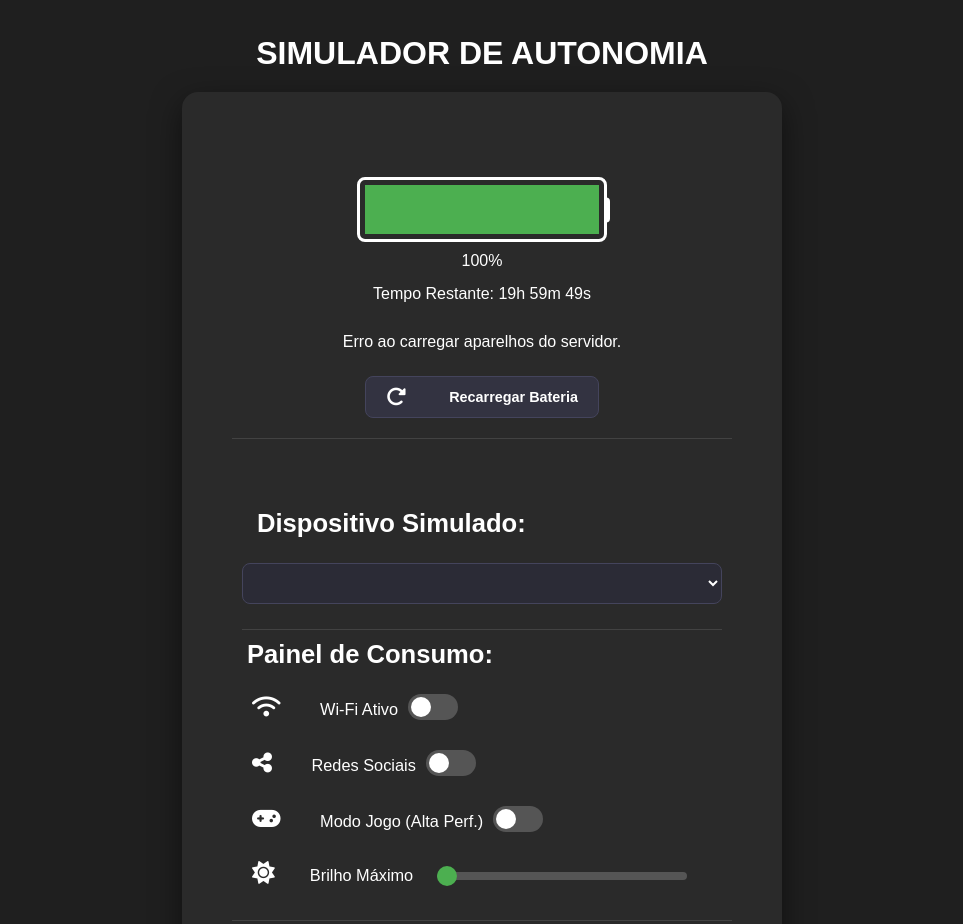
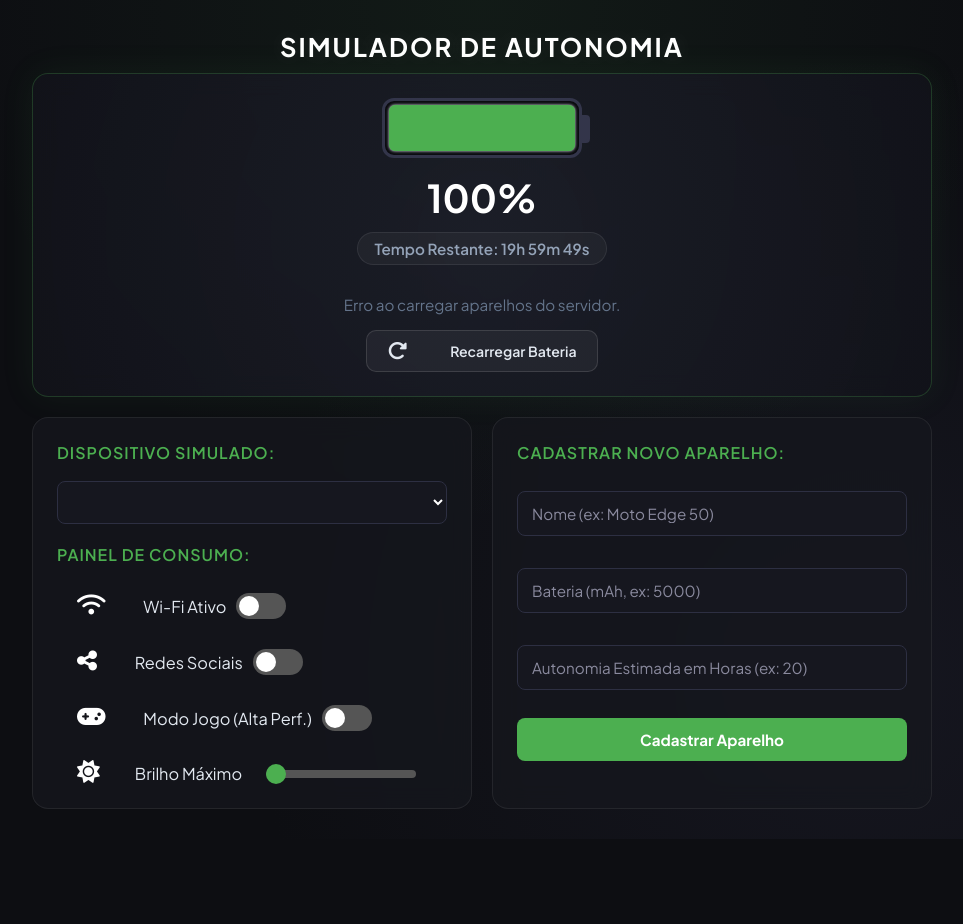
Before and after one commit to biasantana-dev/projeto-simulador-de-autonomia, a plain HTML site: page index.html in a window 1280 px wide. Shown: the top 924 px of the page, without its empty margins (158-1121 px from the left). After the commit the page ends 839 px from the top, so only its background shows below. Drawn offline with Linux system fonts and the light colour scheme; no server answers.

Commit message:
feat: adiciona novos dispositivos e atualiza o estilo da interface

```diff
--- a/css/style.css
+++ b/css/style.css
@@ -4,77 +4,132 @@
    margin: 0;
    padding: 0;
    box-sizing: border-box;
+   font-family: 'Plus Jakarta Sans', -apple-system, BlinkMacSystemFont, sans-serif;;
 }
 
 body {
-   background-color: #1f1f1f;
-   color: #ffffff;
-   font-family: Arial, Helvetica, sans-serif;
+   background: #0d0e12;
+   color: #e2e8f0;
+   background-image:
+      radial-gradient(circle at 50% 0%, rgba(76, 175, 80, 0.08) 0%, transparent 50%),
+      radial-gradient(circle at 80% 80%, rgba(30, 30, 45, 0.5) 0%, transparent 50%);
+   min-height: 100vh;
+   padding: 30px 15px;
+}
+
+header {
+   text-align: center;
+   margin-bottom: 10px;
+}
+
+header h1 {
+   font-size: 1.6em;
+   font-weight: 700;
+   letter-spacing: 2px;
+   color: #fff;
+   text-transform: uppercase;
+   text-shadow: 0 0 20px rgba(255, 255, 255, 0.1);
+}
+main {
+   max-width: 900px;
+   margin: 0 auto;
+   display: grid;
+   grid-template-columns: 1;
+   gap: 20px;
+}
+
+.container {
+   background: rgba(22, 23, 30, 0.75);
+   border: 1px solid rgba(255, 255, 255, 0.07);
+   border-radius: 16px;
+   padding: 24px;
+   backdrop-filter: blur(12px);
+   transition: transform 0.2s ease, border-color 0.2s ease;
+}
+
+.container:hover {
+   border-color: rgba(255, 255, 255, 0.12);
+}
+
+h2 {
+   font-size: 1em;
+   font-weight: 600;
+   text-transform: uppercase;
+   letter-spacing: 1px;
+   color: #4caf50;
+   margin-bottom: 18px;
+}
+
+#visor {
    display: flex;
    flex-direction: column;
    align-items: center;
-   margin: 20px 0;
+   justify-content: center;
+   text-align: center;
+   background: radial-gradient(circle at center, rgba(30, 32, 44, 0.8), rgba(18, 19, 26, 0.9));
+   border: 1px solid rgba(76, 175, 80, 0.25);
+   box-shadow: 0 0 35px rgba(76, 175, 80, 0.08);
 }
 
-h1 {
-   font-size: 1.6em;
-   padding: 15px 0 0;
-}
-
-h2 {
-   font-size: 1.4em;
-   padding-bottom: 15px;
-   margin-left: 15px;
-}
-
-.container {
-   margin: 20px 10px 10px;
-   padding: 15px 0px;
-}
-
-#visor {
-   text-align: center;
-   padding-bottom: 20px;
-}
-
-#porcentagem-atual {
-   margin-top: -10px;
+#bateria-inicial {
+   background: #12131a;
+   width: 200px;
+   height: 60px;
+   border: 3px solid #33354a;
+   border-radius: 12px;
+   padding: 4px;
+   position: relative;
+   box-shadow: inset 0 0 10px rgba(0, 0, 0, 0.8);
    margin-bottom: 15px;
 }
 
-#bateria-inicial {
-   width: 200px;
-   height: 55px;
-   border: 3px solid #ffffff;
-   border-radius: 8px;
-   padding: 5px;
-   position: relative;
-   margin: 20px auto;
+#bateria-inicial::after {
+   content: '';
+   position: absolute;
+   right: -11px;
+   top: 25%;
+   transform: translateY(-50);
+   width: 4px;
+   height: 22px;
+   border: 3px solid #33354a;
+   background: #33354a;
+   border-radius: 0 4px 4px 0;
 }
 
 #nivel-bateria {
    width: 100%;
    height: 100%;
+   border-radius: 6px;
+   transition: width 0.4s cubic-bezier(0.4, 0, 0.2, 1), background-color 0.4s ease;
    background-color: #4caf50;
    transition: width 0.5s ease-in-out, background-color 0.5s ease;
+   box-shadow: 0 0 3px currentColor;
 }
 
-#nivel-bateria::after {
-   content: '';
-   position: absolute;
-   right: -6px;
-   top: 50%;
-   transform: translateY(-50%);
-   width: 6px;
-   height: 25px;
-   background-color: #ffffff;
-   border-radius: 0 4px 4px 0;
+#porcentagem-atual {
+   font-size: 2.4em;
+   font-weight: 700;
+   color: #fff;
+   letter-spacing: -1;
+   margin-bottom: 4px;
 }
 
-#painel-consumo {
-   display: flex;
-   flex-direction: column;
-   gap: 15px;
+#tempo-restante {
+   font-size: 0.95em;
+   font-weight: 600;
+   color: #94a3b8;
+   background: rgba(255, 255, 255, 0.04);
+   border: 1px solid rgba(255, 255, 255, 0.08);
+   padding: 6px 16px;
+   border-radius: 20px;
+   margin-top: 6px;
+   display: inline-block;
+}
+
+#info {
+   font-size: 0.82em;
+   color: #64748b;
+   margin-top: 12px;
 }
 
 #controles-container {
@@ -94,30 +149,27 @@
 }
 
 .btn-acao {
-   margin-top: 15px;
+   margin-top: 16px;
    padding: 10px 20px;
-   background-color: #333341;
-   color: #ffffff;
-   border: 1px solid #44445c;
-   border-radius: 8px;
-   font-size: 0.9rem;
-   font-weight: bold;
+   background: rgba(255, 255, 255, 0.05);
+   color: #e2e8f0;
+   border: 1px solid rgba(255, 255, 255, 0.12);
+   border-radius: 10px;
+   font-size: 0.88em;
+   font-weight: 600;
    cursor: pointer;
-   transition: all 0.2s ease-in-out;
+   transition: all 0.2s ease;
    display: inline-flex;
    align-items: center;
    gap: 8px;
 }
 
 .btn-acao:hover {
-   background-color: #3b3b4f;
+   background-color: rgba(76, 175, 79, 0.032);
    border-color: #4caf50;
    color: #4caf50;
    transform: translateY(-2px);
-}
-
-.btn-acao:active {
-   transform: translateY(0);
+   box-shadow: 0 4px 15px rgba(76, 175, 80, 0.2);
 }
 
 .toggle-checkbox {
@@ -215,9 +267,33 @@
    font-size: 0.95em;
 }
 
+select, input[type='text'], input[type='number'] {
+   width: 100%;
+   padding: 11px 14px;
+   background-color: #16171f !important;
+   color: #ffffff !important;
+   border: 1px solid #2d2f42 !important;
+   border-radius: 10px;
+   font-size: 0.9em;
+   outline: none;
+   transition: all 0.2s ease;
+}
+
+select:focus, input:focus {
+   border-color: #4caf50 !important;
+   box-shadow: 0 0 10px rgba(76, 175, 80, 0.25) !important;
+}
+
+input[type='range'] {
+   accent-color: #4caf50;
+   height: 6px;
+   border-radius: 3px;
+}
+
 #seletor-dispositivo {
    width: 100%;
    padding: 10px 14px;
+   margin-bottom: 10px;
    background-color: #2b2b36;
    color: #ffffff;
    border: 1px solid #44445c;
@@ -313,45 +389,10 @@
 
 @media (min-width: 768px) {
    main {
-      background-color: #2a2a2a;
-      padding: 30px 40px 40px 40px;
-      border-radius: 16px;
-      box-shadow: 0px 10px 30px rgba(0, 0, 0, 0.5);
-      width: 100%;
-      max-width: 600px;
+      grid-template-columns: repeat(2, 1fr);
    }
 
-   p {
-      margin-bottom: 10px;
-   }
-
-   #range-container {
-      margin-bottom: 20px;
-   }
-
-   .container {
-      border-bottom: 1px solid #424242;
-   }
-
-   #bateria-inicial {
-      width: 250px;
-      height: 65px;
-   }
-
-   #brilho {
-      width: 250px;
-   }
-
-   h1 {
-      font-size: 2em;
-      margin-bottom: 20px;
-   }
-
-   h2 {
-      font-size: 1.6em;
-   }
-
-   #info {
-      font-size: 1em;
+   #visor {
+      grid-column: span 2;
    }
 }
--- a/index.html
+++ b/index.html
@@ -7,11 +7,15 @@
    <title>Simulador de Autonomia</title>
    <link rel="stylesheet" href="./css/style.css">
    <script src="https://kit.fontawesome.com/dfb0291cd2.js" crossorigin="anonymous"></script>
+   <link rel="preconnect" href="https://fonts.googleapis.com">
+   <link rel="preconnect" href="https://gstatic.com" crossorigin>
+   <link href="https://fonts.googleapis.com/css2?family=Plus+Jakarta+Sans:wght@400;500;600;700&display=swap"
+      rel="stylesheet">
 </head>
 
 <body>
    <header>
-      <h1>SIMULADOR DE AUTONOMIA</h1>
+      <h1>Simulador de Autonomia</h1>
    </header>
    <main>
       <div class="container" id="visor">
@@ -27,11 +31,9 @@
          </button>
       </div>
       <div class="container">
-         <div class="container">
-            <h2>Dispositivo Simulado:</h2>
-            <div class="controle-item">
-               <select id="seletor-dispositivo"></select>
-            </div>
+         <h2>Dispositivo Simulado:</h2>
+         <div class="controle-item">
+            <select id="seletor-dispositivo"></select>
          </div>
 
          <h2>Painel de Consumo:</h2>
```
Also changed, not shown: backend-simulador/dispositivos.json (+12 -0 lines).
